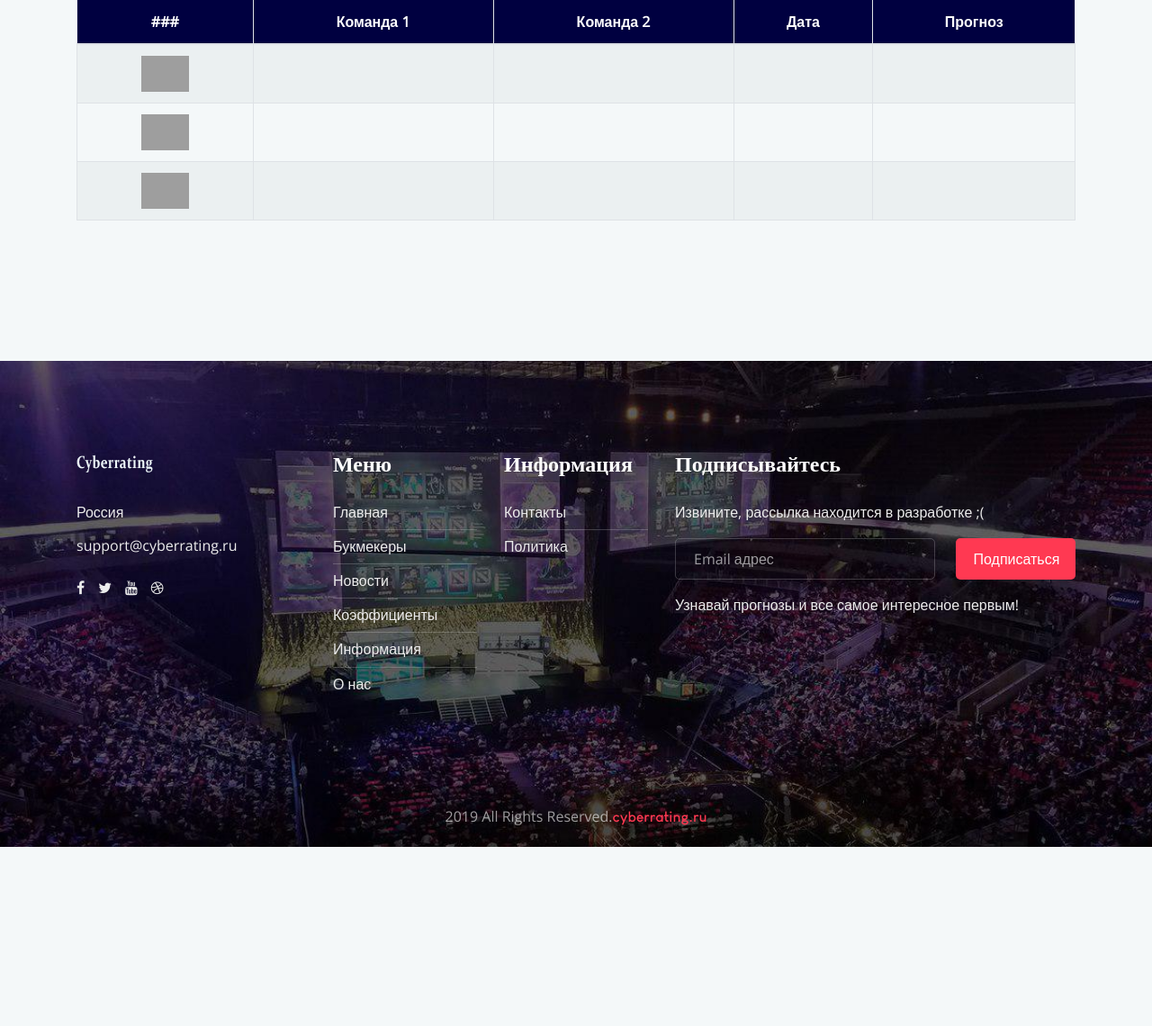
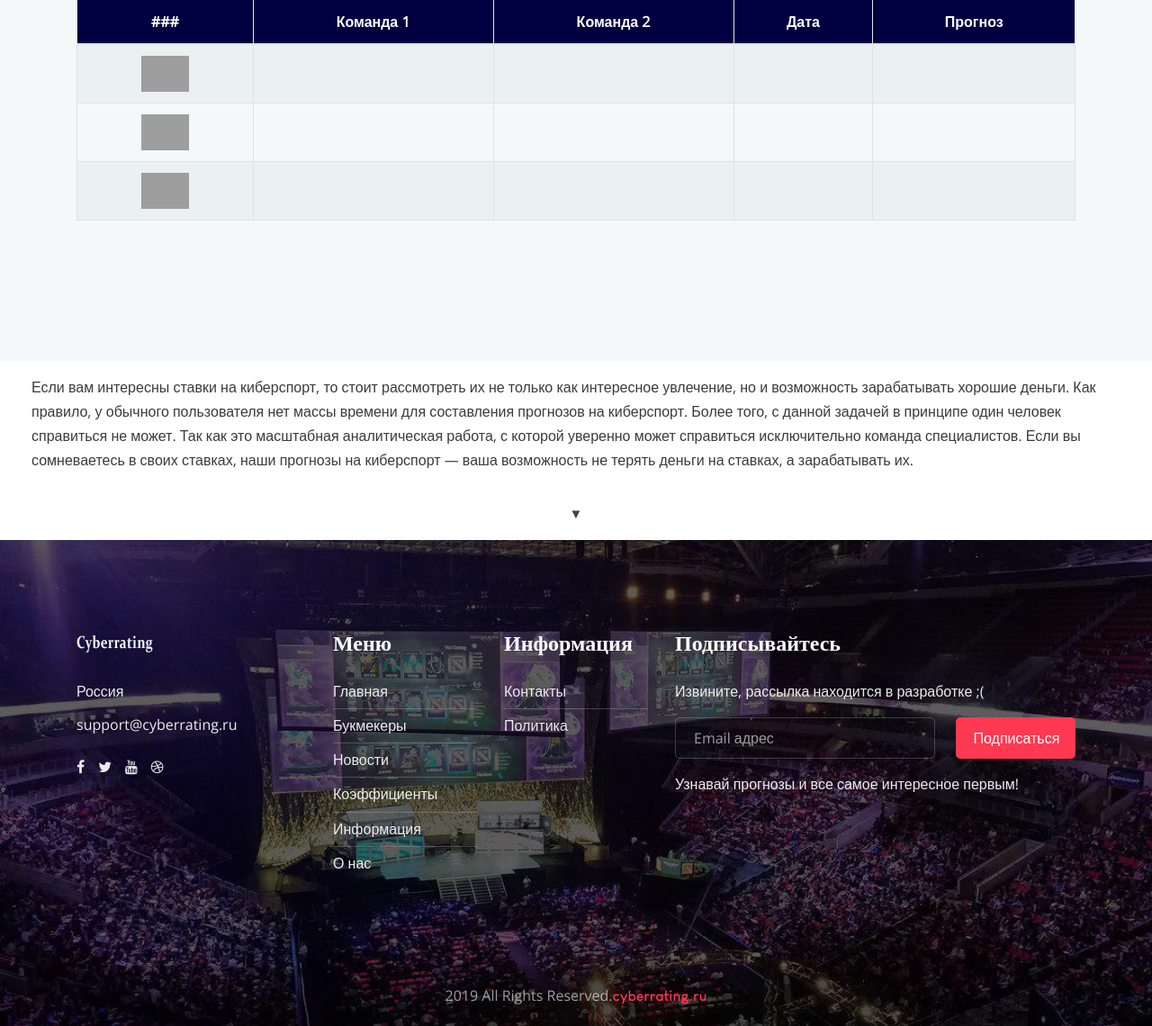
Before and after one commit to GooseBumpsOS/bookmaker-cybersport, a Symfony app: template templates/forecast/index.html.twig in a window 1280 px wide. Shown: the part 1080-2220 px from the top of the page at 90% size. Before the commit the page ends 2021 px from the top, so only its background shows below. Run offline with Twig, Linux system fonts and the light colour scheme; the template is opened without the code that fills it, so the values that code supplies are empty; some libraries are stand-ins or nearby versions; grey boxes are pictures that could not be loaded.

Commit message:
Изменен favicon, добавлены текста на страницу forecast

```diff
--- a/templates/forecast/index.html.twig
+++ b/templates/forecast/index.html.twig
@@ -149,4 +149,51 @@
 
 
 
+<p style="background-color: #ffffff;;     padding: 16px 35px;">    Если вам интересны ставки на киберспорт, то стоит рассмотреть их не только как интересное увлечение, но и возможность зарабатывать хорошие деньги. Как правило, у обычного пользователя нет массы времени для составления прогнозов на киберспорт. Более того, с данной задачей в принципе один человек справиться не может. Так как это масштабная аналитическая работа, с которой уверенно может справиться исключительно команда специалистов. Если вы сомневаетесь в своих ставках, наши прогнозы на киберспорт — ваша возможность не терять деньги на ставках, а зарабатывать их.</p>
+<button class="accordion-self">▼</button>
+<div class="panel-self">
+
+
+    <h3>
+        Лучшие прогнозы на киберспорт 24/7
+    </h3>
+
+    <p>
+        В отличие от многочисленных других сайтов, мы предоставляем пользователям только проверенную специалистами информацию. Вы можете не сомневаться в качестве прогнозов на киберспорт. Так как мы не просто предоставляем их посетителям, но и сами руководствуемся данной информацией, делая ставки. Пользователи выбирают составленные нами прогнозы по следующим причинам:
+    </p>
+
+    <p>
+
+        • Над ними работает профессиональный коллектив, который анализирует огромное количество информации;
+        • Прогнозы на киберспорт обновляются каждый час. Поэтому пользователи получают только актуальную информацию без исключений;
+        • Широкий выбор прогнозов. Вам не составит труда сделать ставку на интересующий матч, так как на него гарантированно будет предоставлен прогноз.
+    </p>
+
+    <h3>
+
+
+        Бывают ли 100% прогнозы на спорт?
+
+    </h3>
+
+
+    <p>
+
+        В интернете не составит труда найти различные источники, утверждающие, что они предоставляют гарантированно выигрышные прогнозы на киберспорт. Конечно же, это обман. Потому что 100% гарантию можно предоставить только на договорные матчи. А в киберспорте они редкость, если не отсутствуют вовсе.    </p>
+
+    <br>
+
+       <p> Но это не говорит о том, что прогнозам на киберспорт доверять не стоит. Доверять можно, но исключительно тем, которые гарантируют высокую вероятность победы, которая может достигать 90% и более. Таким образом, играя на длительной дистанции, вы гарантированно заработаете денег. Если 1, 2 или даже 3 ставки из 10-15 не пройдут, по итогу вы сможете значительно увеличить свой капитал.    </p>
+
+    <br>
+
+    <p> Мы не обманываем аудиторию и не говорим о том, что с нами вы будете зарабатывать на абсолютно каждой ставке. Наша команда рекомендует лишь прислушиваться к мнению профессионалов. Имея на руках качественные прогнозы, вы сводите практически до нуля риски потерять баланс.    </p>
+
+
+
+
+</div>
+
+<br>
+
 {% include 'usual_template/footer.html.twig' %}
```
Also changed, not shown: public/assets/images/favicon.png, public/assets/images/old/favicon.jpg (deleted).
